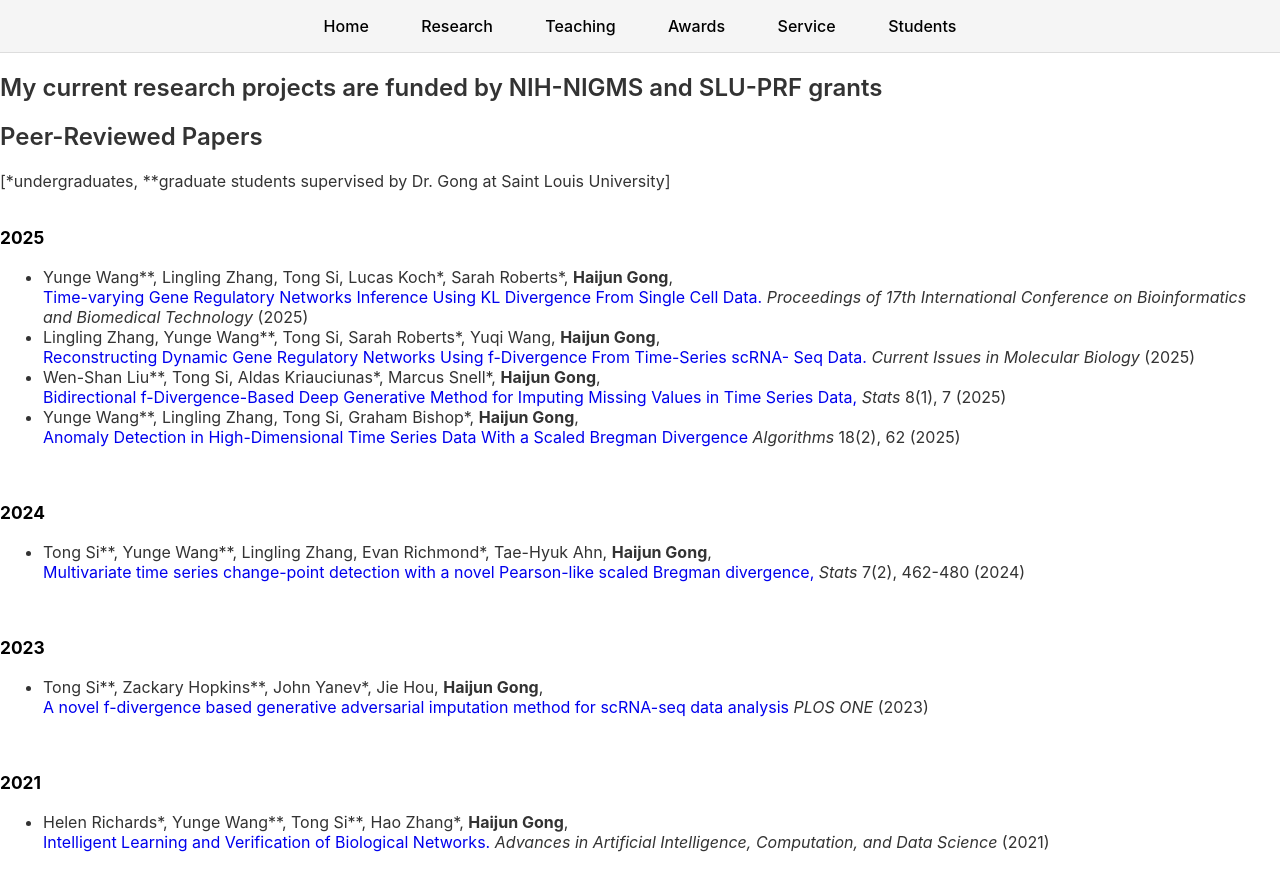
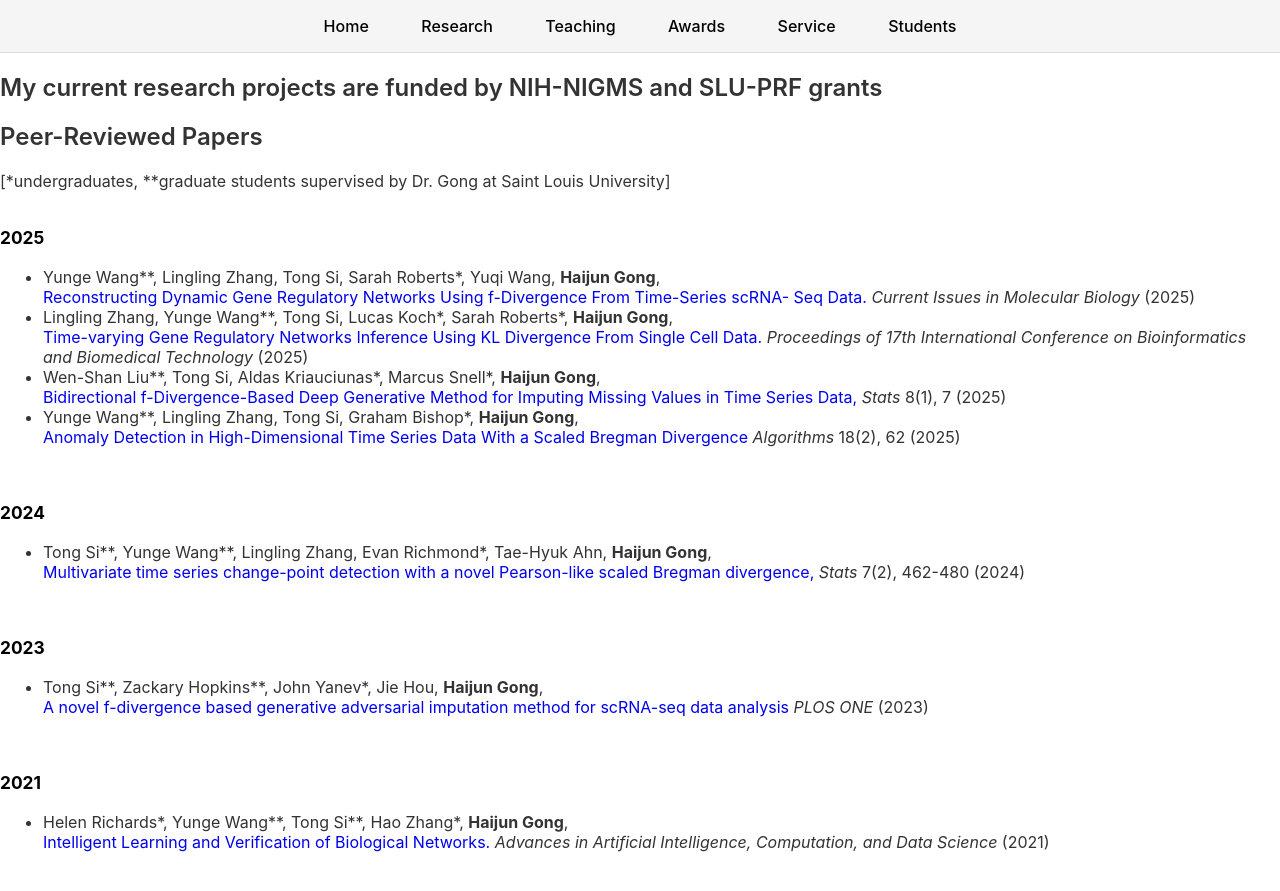
Before and after one commit to GongData/gongData.github.io, a Jekyll site: the page built from _pages/Research.md, in a window 1280 px wide and 900 px high. Shown: the top 891 px of the window. Built offline with Jekyll 4.4.1, drawn with Linux system fonts in a browser that asks for light colours.

Commit message:
Update Research.md

```diff
--- a/_pages/Research.md
+++ b/_pages/Research.md
@@ -21,17 +21,18 @@
  <td class="p1">
   <ul>  <div id="tagCB_tagjournal_tagKL_155">
 
- <li>  Yunge Wang**, Lingling Zhang, Tong Si, Lucas Koch*, Sarah Roberts*,  <b>Haijun Gong</b>, <a style="text-decoration:none" href="https://ieeexplore.ieee.org/Xplore/home.jsp"> <br> Time-varying Gene Regulatory Networks Inference Using KL Divergence From Single Cell Data.</a>
+<li>  Yunge Wang**, Lingling Zhang,  Tong Si, Sarah Roberts*, Yuqi Wang, <b>Haijun Gong</b>, <a style="text-decoration:none" href="https://www.mdpi.com/1467-3045/47/6/408"> <br> Reconstructing Dynamic Gene Regulatory Networks Using f-Divergence From Time-Series scRNA- Seq Data.</a>
+   <i> Current Issues in Molecular Biology </i> (2025)
+<br>
+
+</li>
+
+ <li> Lingling Zhang, Yunge Wang**, Tong Si, Lucas Koch*, Sarah Roberts*,  <b>Haijun Gong</b>, <a style="text-decoration:none" href="https://ieeexplore.ieee.org/Xplore/home.jsp"> <br> Time-varying Gene Regulatory Networks Inference Using KL Divergence From Single Cell Data.</a>
    <i> Proceedings of 17th International Conference on Bioinformatics and Biomedical Technology </i> (2025)
 <br>
 
 </li>
 
- <li>  Lingling Zhang, Yunge Wang**,  Tong Si, Sarah Roberts*, Yuqi Wang, <b>Haijun Gong</b>, <a style="text-decoration:none" href="https://www.mdpi.com/1467-3045/47/6/408"> <br> Reconstructing Dynamic Gene Regulatory Networks Using f-Divergence From Time-Series scRNA- Seq Data.</a>
-   <i> Current Issues in Molecular Biology </i> (2025)
-<br>
-
-</li>
 
 <li> Wen-Shan Liu**, Tong Si, Aldas Kriauciunas*, Marcus Snell*,  <b> Haijun Gong</b>,
 <a style="text-decoration:none" href="https://doi.org/10.3390/stats8010007">
```
